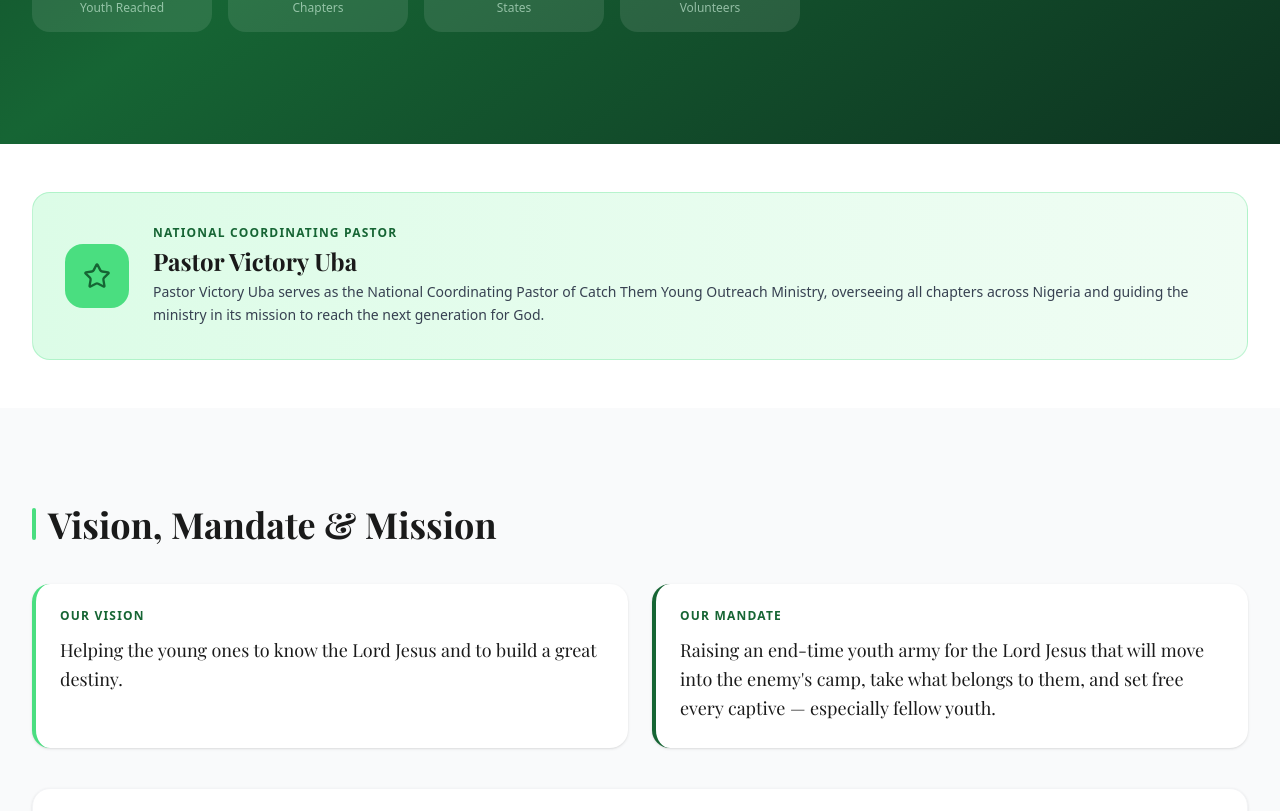
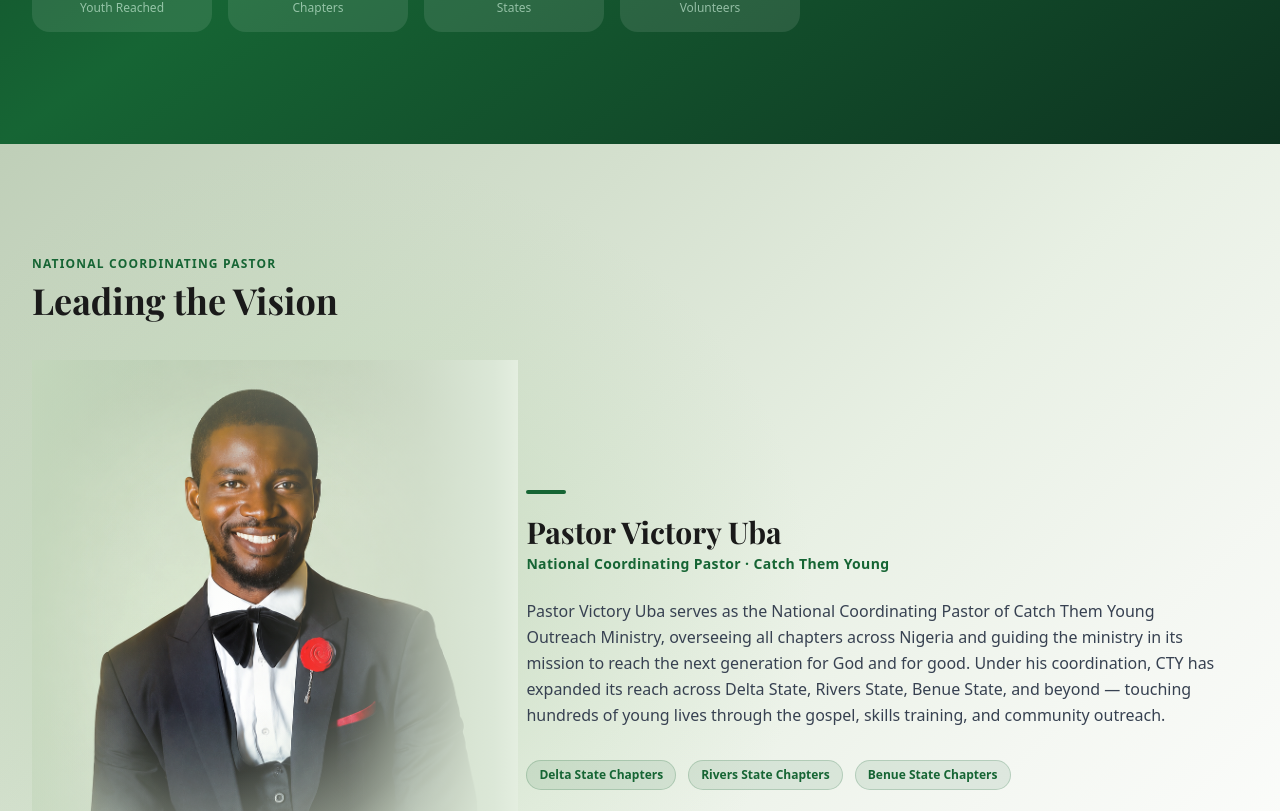
Before and after one commit to lucky-blessed/swgga, a Next.js app: page /cty in a window 1280 px wide. Shown: the part 849-1660 px from the top of the page. Built offline with nearby package versions, Linux system fonts and the light colour scheme; a web font is replaced by a local one.

Commit message:
feat: Pastor Vi's cinematic portrait blend on CTY page

```diff
--- a/src/app/cty/page.tsx
+++ b/src/app/cty/page.tsx
@@ -105,19 +105,51 @@ export default function CTYPage() {
       </section>
 
       {/* LEADERSHIP */}
-      <section className="bg-white py-12">
-        <div className="max-w-7xl mx-auto px-4 sm:px-6 lg:px-8">
-          <div className="bg-gradient-to-r from-[#DCFCE7] to-[#F0FDF4] border border-[#4ADE80]/30 rounded-2xl p-6 sm:p-8 flex flex-col sm:flex-row items-start sm:items-center gap-6">
-            <div className="w-16 h-16 rounded-2xl bg-[#4ADE80] flex items-center justify-center flex-shrink-0">
-              <Star size={28} className="text-[#166534]" />
+      <section
+        className="py-20 lg:py-28 relative overflow-hidden"
+        style={{background: "linear-gradient(135deg, #bfcfb8 0%, #d4e0ce 30%, #e8f0e4 55%, #f4f7f2 75%, #ffffff 100%)"}}
+      >
+        {/* Atmospheric radial glow behind subject */}
+        <div className="absolute inset-0 pointer-events-none" style={{background: "radial-gradient(ellipse 55% 70% at 25% 50%, rgba(180,210,170,0.5) 0%, rgba(180,210,170,0.2) 40%, transparent 70%)"}} />
+
+        <div className="max-w-7xl mx-auto px-4 sm:px-6 lg:px-8 relative z-10">
+          <p className="text-[#166534] text-xs font-bold tracking-widest uppercase mb-2">National Coordinating Pastor</p>
+          <h2 className="font-[family-name:var(--font-heading)] text-3xl sm:text-4xl font-bold text-[#1A1A1A] mb-10">Leading the Vision</h2>
+
+          <div className="flex flex-col lg:flex-row items-center">
+
+            {/* Portrait — cinematic blend, no hard edges */}
+            <div className="lg:w-2/5 relative flex-shrink-0" style={{minHeight: "560px"}}>
+
+              <img
+                src="/images/pastor-victory.png"
+                alt="Pastor Victory Uba"
+                className="absolute inset-0 w-full h-full object-cover object-top"
+                style={{
+                  maskImage: "radial-gradient(ellipse 85% 80% at 45% 45%, black 20%, rgba(0,0,0,0.97) 35%, rgba(0,0,0,0.85) 50%, rgba(0,0,0,0.5) 65%, rgba(0,0,0,0.15) 80%, transparent 92%)",
+                  WebkitMaskImage: "radial-gradient(ellipse 85% 80% at 45% 45%, black 20%, rgba(0,0,0,0.97) 35%, rgba(0,0,0,0.85) 50%, rgba(0,0,0,0.5) 65%, rgba(0,0,0,0.15) 80%, transparent 92%)",
+                  filter: "brightness(1.03) contrast(1.02) saturate(0.98)",
+                }}
+              />
+              <div className="absolute inset-0 pointer-events-none" style={{background: "linear-gradient(135deg, rgba(196,216,188,0.7) 0%, rgba(196,216,188,0.3) 20%, transparent 45%)"}} />
+              <div className="absolute inset-0 pointer-events-none" style={{background: "linear-gradient(to top, rgba(212,224,206,0.85) 0%, rgba(212,224,206,0.4) 18%, transparent 38%)"}} />
+              <div className="absolute inset-0 pointer-events-none" style={{background: "linear-gradient(to right, transparent 40%, rgba(212,224,206,0.3) 65%, rgba(212,224,206,0.7) 80%, rgba(220,232,216,0.95) 95%, rgba(228,238,224,1) 100%)"}} />
+              <div className="absolute inset-0 pointer-events-none" style={{background: "linear-gradient(to right, rgba(196,216,188,0.6) 0%, rgba(196,216,188,0.2) 12%, transparent 28%)"}} />
             </div>
-            <div>
-              <p className="text-[#166534] text-xs font-bold uppercase tracking-widest mb-1">National Coordinating Pastor</p>
-              <h3 className="font-[family-name:var(--font-heading)] text-2xl font-bold text-[#1A1A1A] mb-1">Pastor Victory Uba</h3>
-              <p className="text-[#374151] text-sm leading-relaxed">
-                Pastor Victory Uba serves as the National Coordinating Pastor of Catch Them Young Outreach Ministry, overseeing all chapters across Nigeria and guiding the ministry in its mission to reach the next generation for God.
-              </p>
+
+            {/* Info */}
+            <div className="flex-1 p-6 sm:p-8 lg:pl-2 flex flex-col justify-center">
+              <div className="w-10 h-1 bg-[#166534] rounded-full mb-5" />
+              <h3 className="font-[family-name:var(--font-heading)] text-2xl sm:text-3xl font-bold text-[#1A1A1A] mb-1">Pastor Victory Uba</h3>
+              <p className="text-[#166534] font-semibold text-sm tracking-wide mb-6">National Coordinating Pastor · Catch Them Young</p>
+              <p className="text-[#374151] text-base leading-relaxed mb-8">Pastor Victory Uba serves as the National Coordinating Pastor of Catch Them Young Outreach Ministry, overseeing all chapters across Nigeria and guiding the ministry in its mission to reach the next generation for God and for good. Under his coordination, CTY has expanded its reach across Delta State, Rivers State, Benue State, and beyond — touching hundreds of young lives through the gospel, skills training, and community outreach.</p>
+              <div className="flex flex-wrap gap-3">
+                <div className="bg-[#166534]/10 border border-[#166534]/20 text-[#166534] text-xs font-bold px-3 py-1.5 rounded-full">Delta State Chapters</div>
+                <div className="bg-[#166534]/10 border border-[#166534]/20 text-[#166534] text-xs font-bold px-3 py-1.5 rounded-full">Rivers State Chapters</div>
+                <div className="bg-[#166534]/10 border border-[#166534]/20 text-[#166534] text-xs font-bold px-3 py-1.5 rounded-full">Benue State Chapters</div>
+              </div>
             </div>
+
           </div>
         </div>
       </section>
```
Also changed, not shown: public/images/pastor-victory.png (added).
